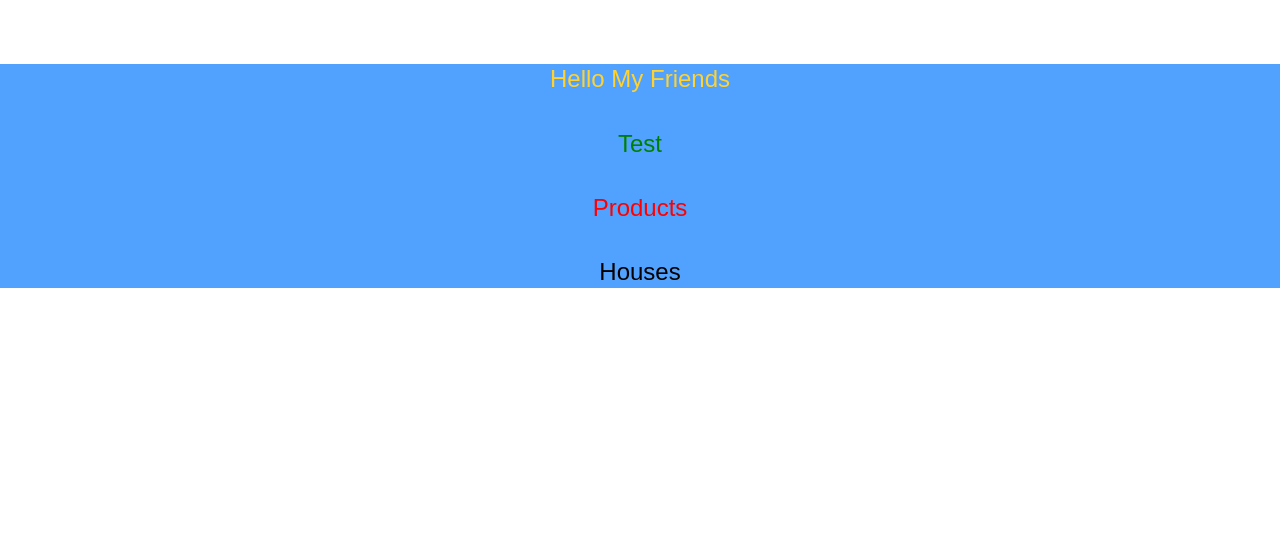
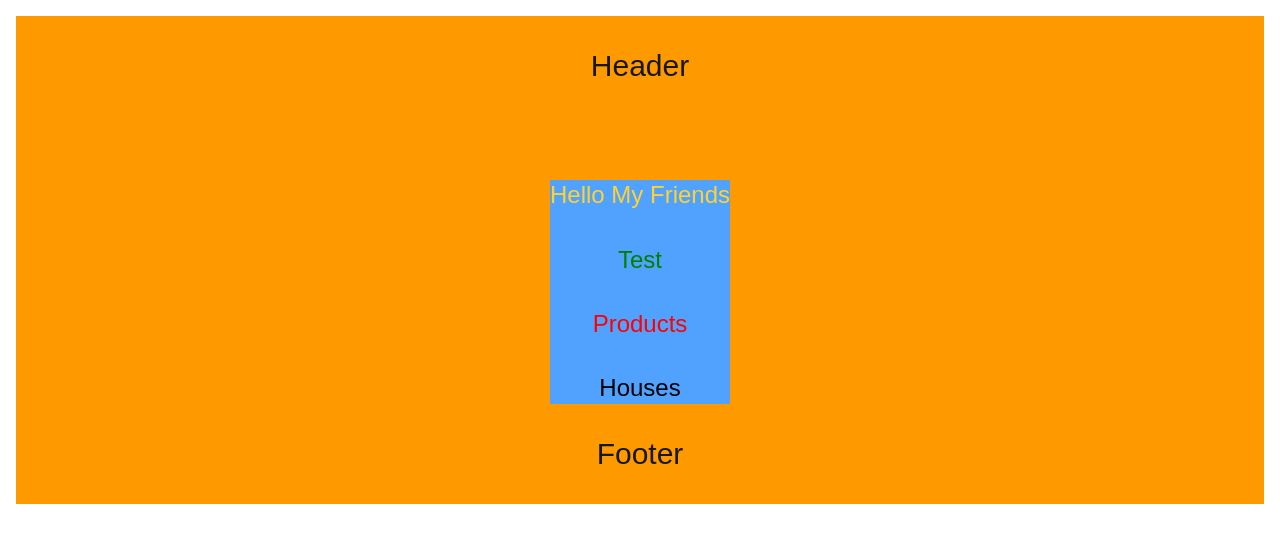
Before and after one commit to Ebrahimim29/PageRouter-NextJs-, a Next.js app: page / in a window 1280 px wide. Shown: the top 542 px of the page. Built offline with nearby package versions, Linux system fonts and the light colour scheme.

Commit message:
Layout _app&_document in PageRouter

```diff
--- a/pages/_app.js
+++ b/pages/_app.js
@@ -1,5 +1,15 @@
 import "@/styles/globals.css";
 
 export default function App({ Component, pageProps }) {
-  return <Component {...pageProps} />;
+  return (
+  <div className="flex flex-col bg-amber-500 m-4 justify-center items-center">
+
+    <h1 className="m-8 text-3xl">Header</h1>
+
+    <Component {...pageProps} />
+
+    <h1 className="m-8 text-3xl">Footer</h1>
+  </div>
+  )
+
 }
```
